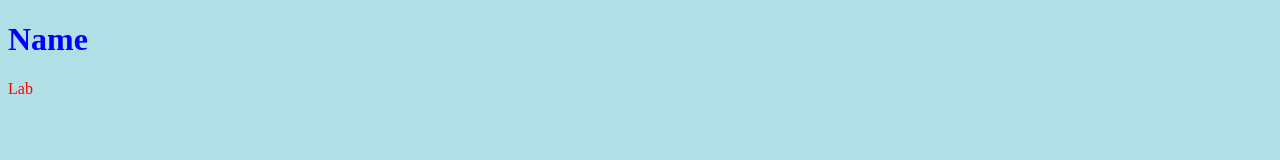
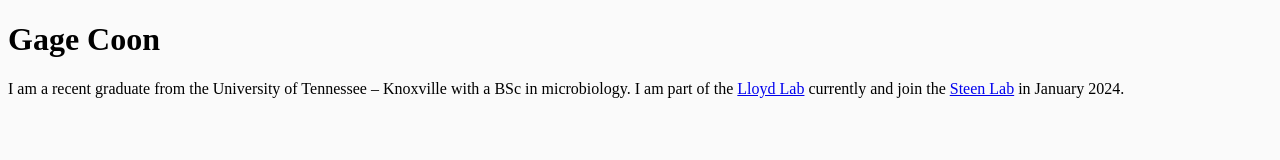
Before and after one commit to gagecoon/website_test, a plain HTML site: page index.html in a window 1280 px wide. Drawn offline with Linux system fonts and the light colour scheme.

Commit message:
added basic info and link test

```diff
--- a/index.html
+++ b/index.html
@@ -2,16 +2,20 @@
 <html>
     <head>
         <style>
-body {background-color: powderblue;}
-h1   {color: blue;}
-p    {color: red;}
+body {background-color: #fafafa;}
+h1   {color: black;}
+p    {color: black;}
 </style>
     </head>
 
     <body>
 
-        <h1>Name</h1>
-        <p>Lab</p>
+        <h1>Gage Coon</h1>
+        <p>I am a recent graduate from the University of Tennessee – Knoxville
+            with a BSc in microbiology. I am part of the <a
+                href="https://lloydlab.utk.edu/">Lloyd Lab</a> currently and
+            join the <a href="https://adsteen.github.io/">Steen Lab</a> in
+            January 2024.</p>
 
     </body>
 </html>
```
